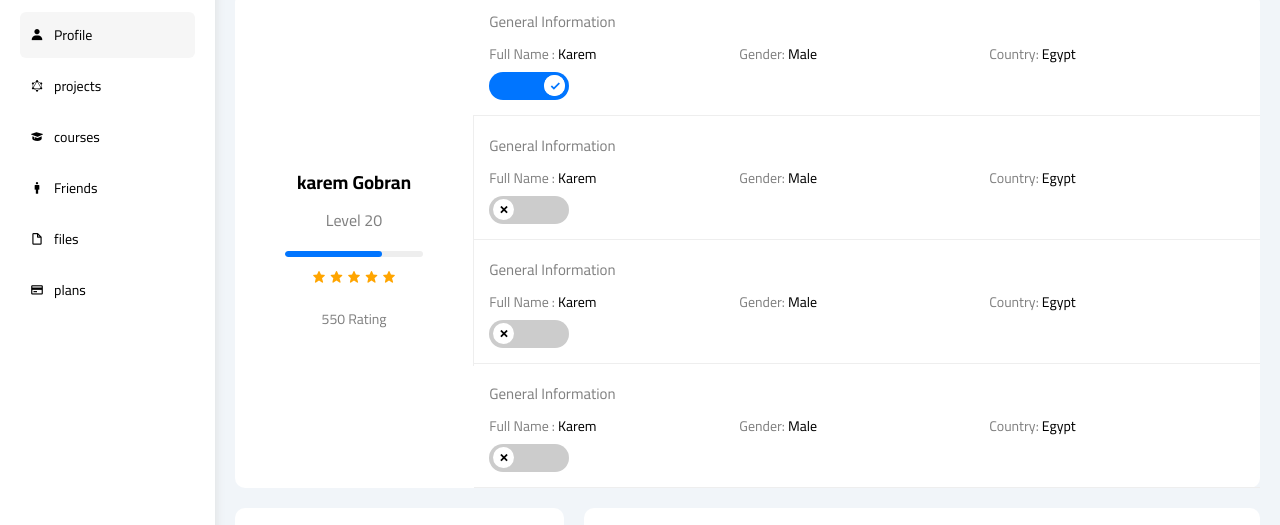
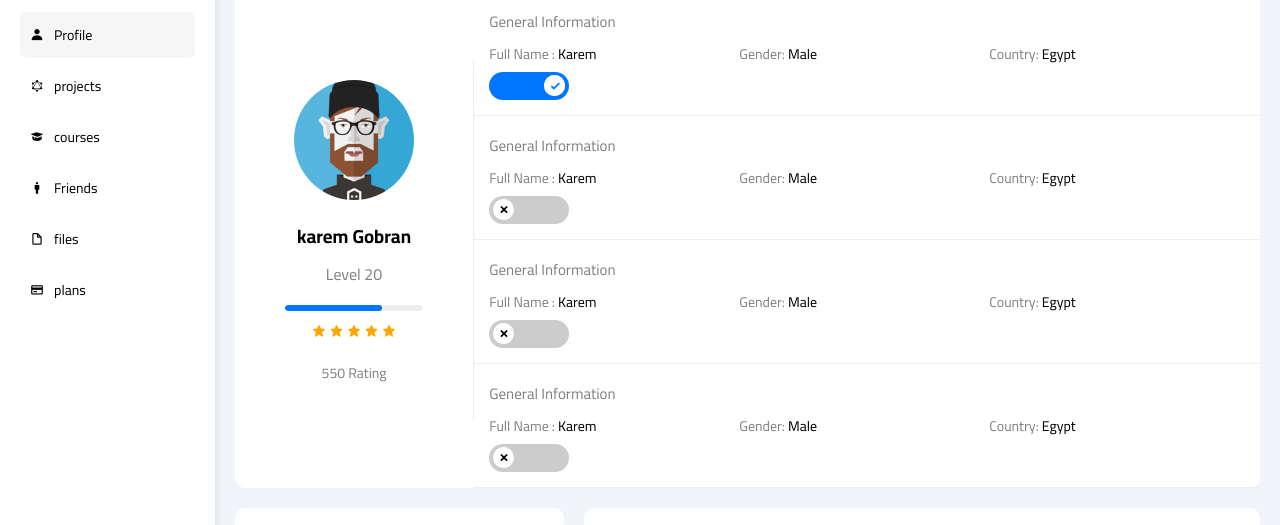
Before and after one commit to Karemgobran/templete-4-elzero, a plain HTML site: page Profile.html in a window 1280 px wide. Shown: the part 195-720 px from the top of the page. Drawn offline with nearby package versions, Linux system fonts and the light colour scheme; a web font is replaced by a local one.

Commit message:
change img path

```diff
--- a/Profile.html
+++ b/Profile.html
@@ -78,7 +78,7 @@
                     <span class="notification  p-relative">
                         <i class='bx bx-scatter-chart fa-fw'></i>
                     </span>
-                    <img class="rad-50" src="img\avatar-01.png" alt="">
+                    <img class="rad-50" src="./img/avatar-01.png" alt="">
                 </div>
             </div>
 
@@ -88,7 +88,7 @@
                 <!-- start overview -->
                 <div class="overview bg-white rad-10 d-flex align-center">
                     <div class="avatar-box txt-c p-20">
-                        <img class="rad-50 mb-10 " src="../templet 4/img/avatar-01.png" alt="">
+                        <img class="rad-50 mb-10 " src="./img/avatar-01.png" alt="">
                         <h3 class="m-0">karem Gobran</h3>
                         <p class="c-grey mt-5">Level 20</p>
                         <div class="level rad-6 bg-eee p-relative">
```
